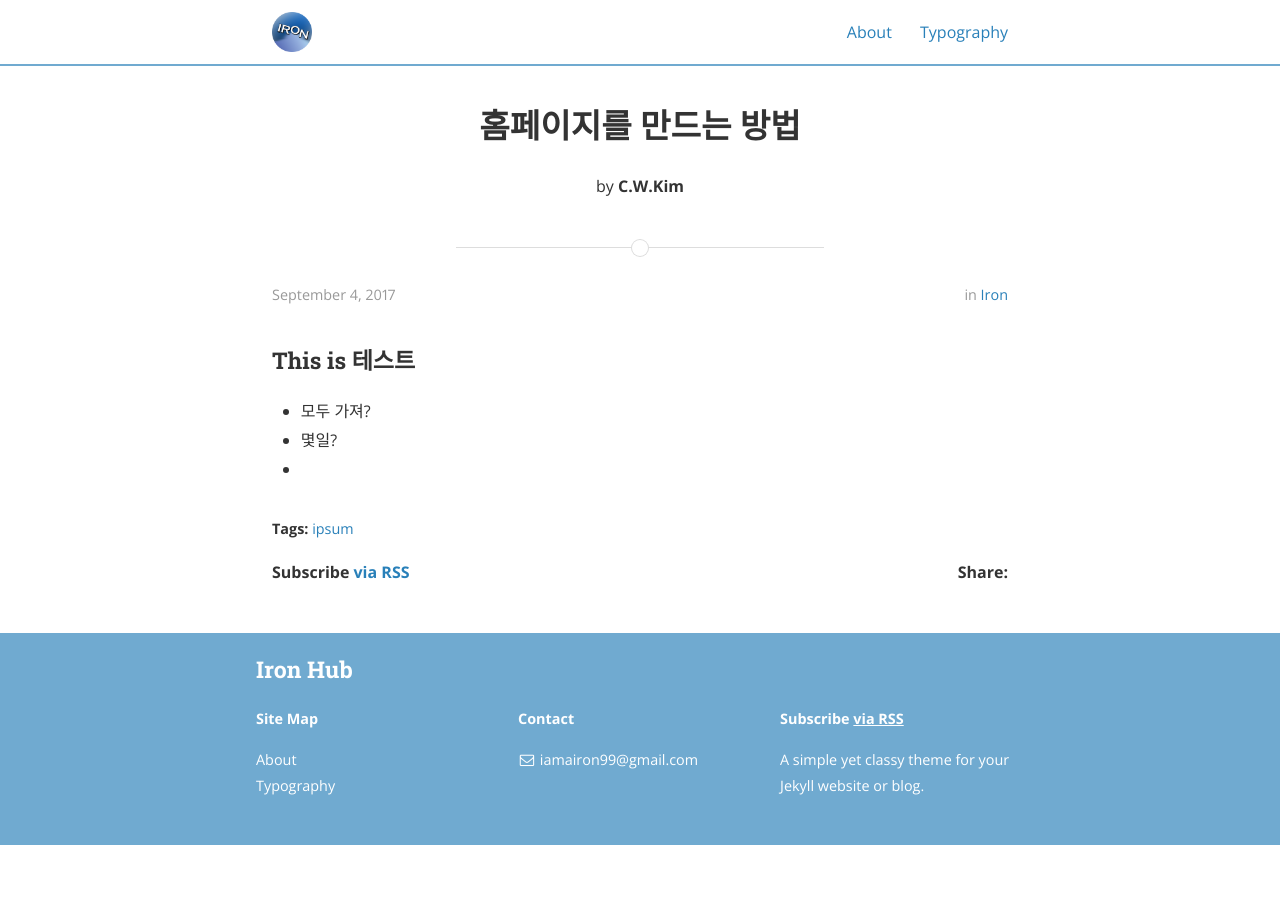
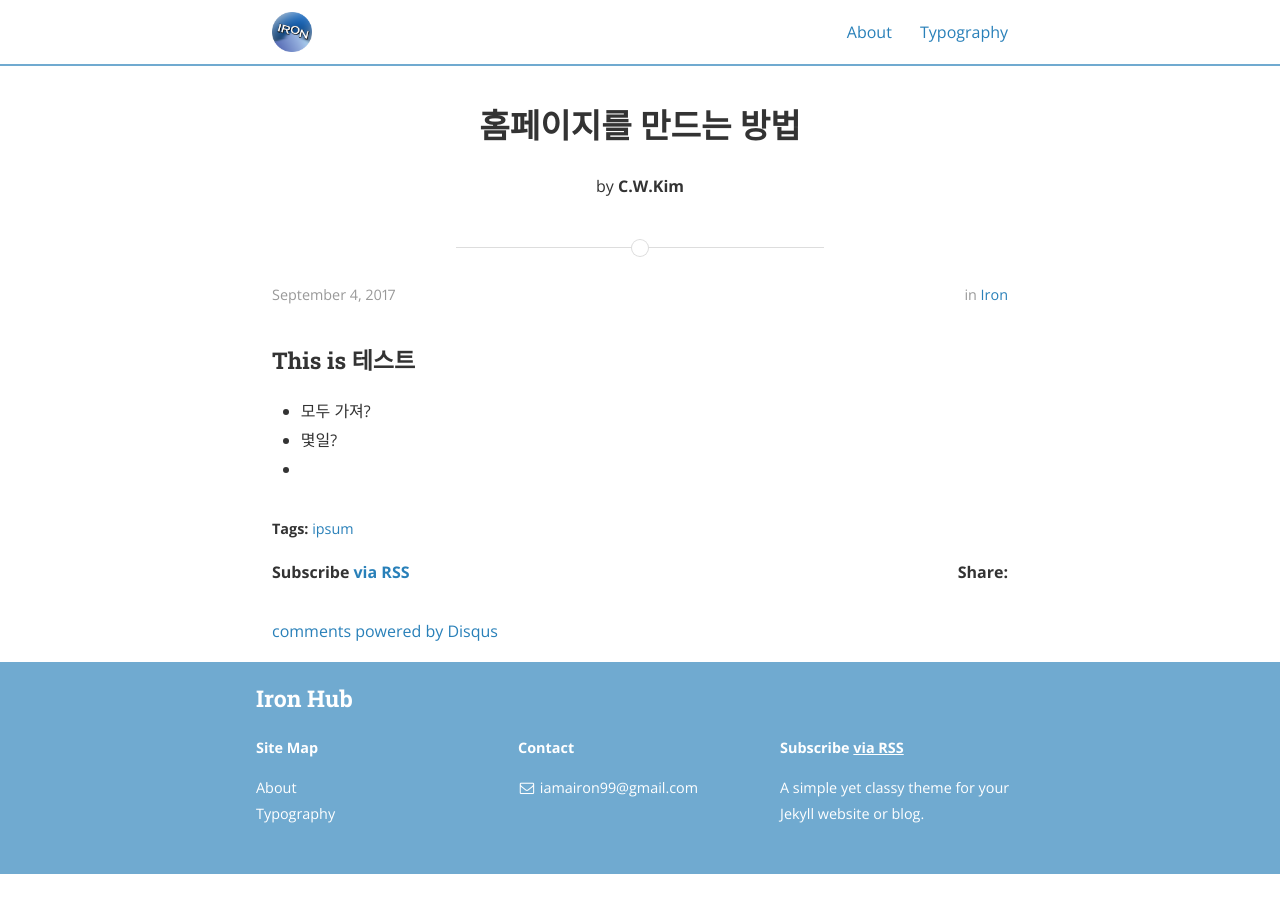
Before and after one commit to ironhub/ironhub.github.io, a Jekyll site: the page built from _posts/2017-09-04-make homepage.md, in a window 1280 px wide. Built offline with Jekyll 4.4.1, drawn with Linux system fonts in a browser that asks for light colours; nearby versions of some CDN libraries; comment, search, counter and statistics services are not loaded; part of the change alters nothing that is shown.

Commit message:
disqus update
disqus update

```diff
--- a/_config.yml
+++ b/_config.yml
@@ -32,7 +32,7 @@ jekyll-archives:
     tag: '/tag/:name/'
 
 # Disqus comments
-# disqus_shortname: bencentra
+disqus_shortname: ironhub
 
 # Google analytics
 # ga_tracking_id: "UA-XXXX-1"
```
